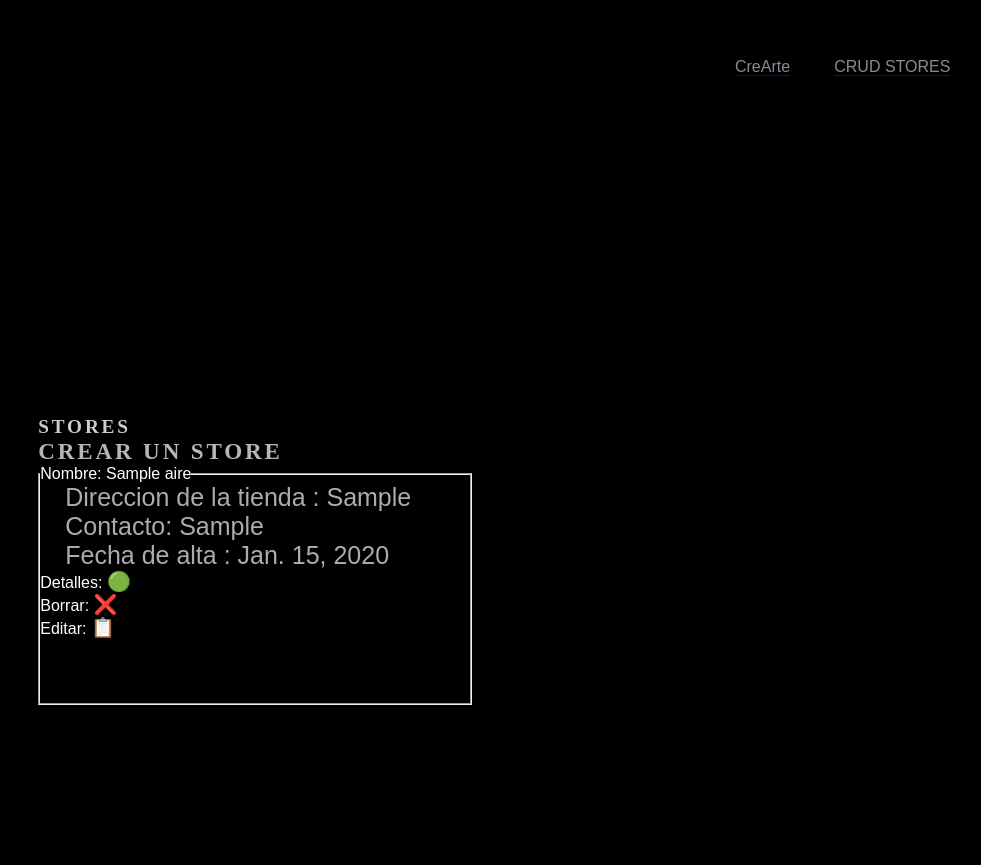
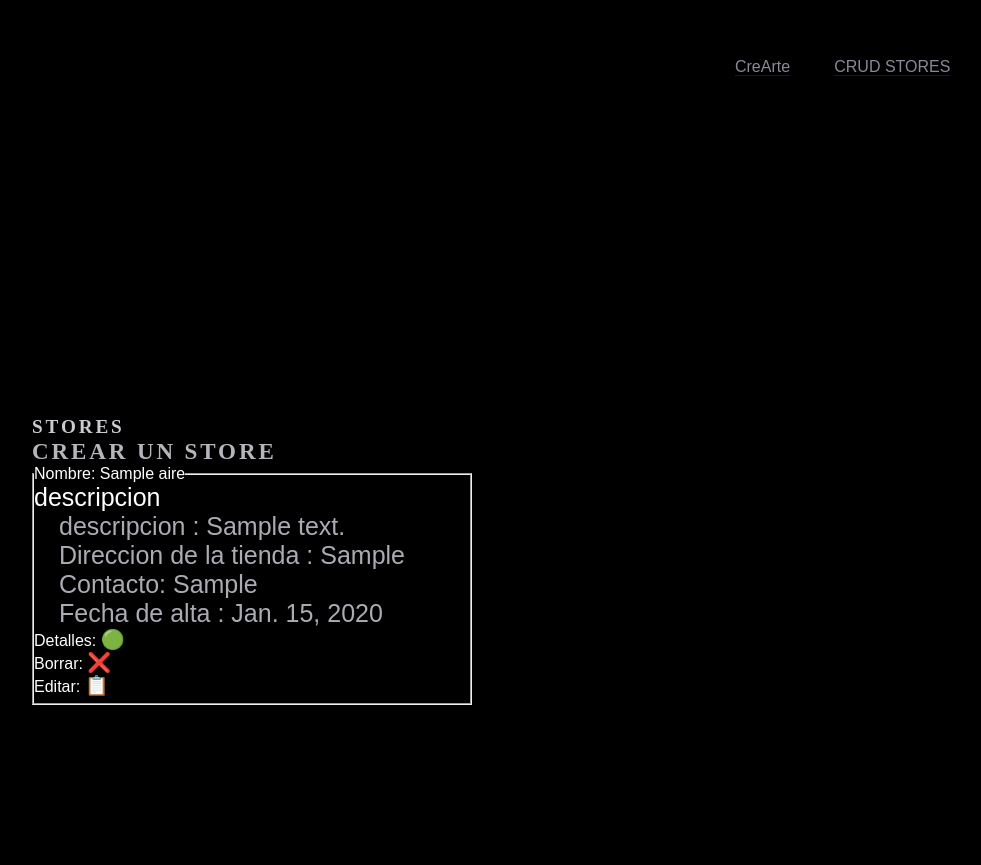
Before and after one commit to G850329/pageweb, a Django app: page /store/ in a window 1280 px wide. Shown: the whole page, without its empty margins (128-1109 px from the left). Run offline with Django 5.2, Linux system fonts and the light colour scheme; tables that the repository leaves empty hold one stand-in row (values such as "Sample post"); some libraries are stand-ins or nearby versions; some web fonts are replaced.

Commit message:
Update store.html

```diff
--- a/store_manager/store_app/templates/store.html
+++ b/store_manager/store_app/templates/store.html
@@ -11,6 +11,8 @@
           <fieldset>
           <legend>Nombre: {{store.nombre}}</legend>
           <ul>
+              descripcion
+               <li>descripcion : {{store.descripcion}}</li>
             <li>Direccion de la tienda : {{store.ubicacion}}</li>
             <li>Contacto: {{store.contacto}}</li>
             <li>Fecha de alta : {{store.fecha_habilitacion}}</li>
```
